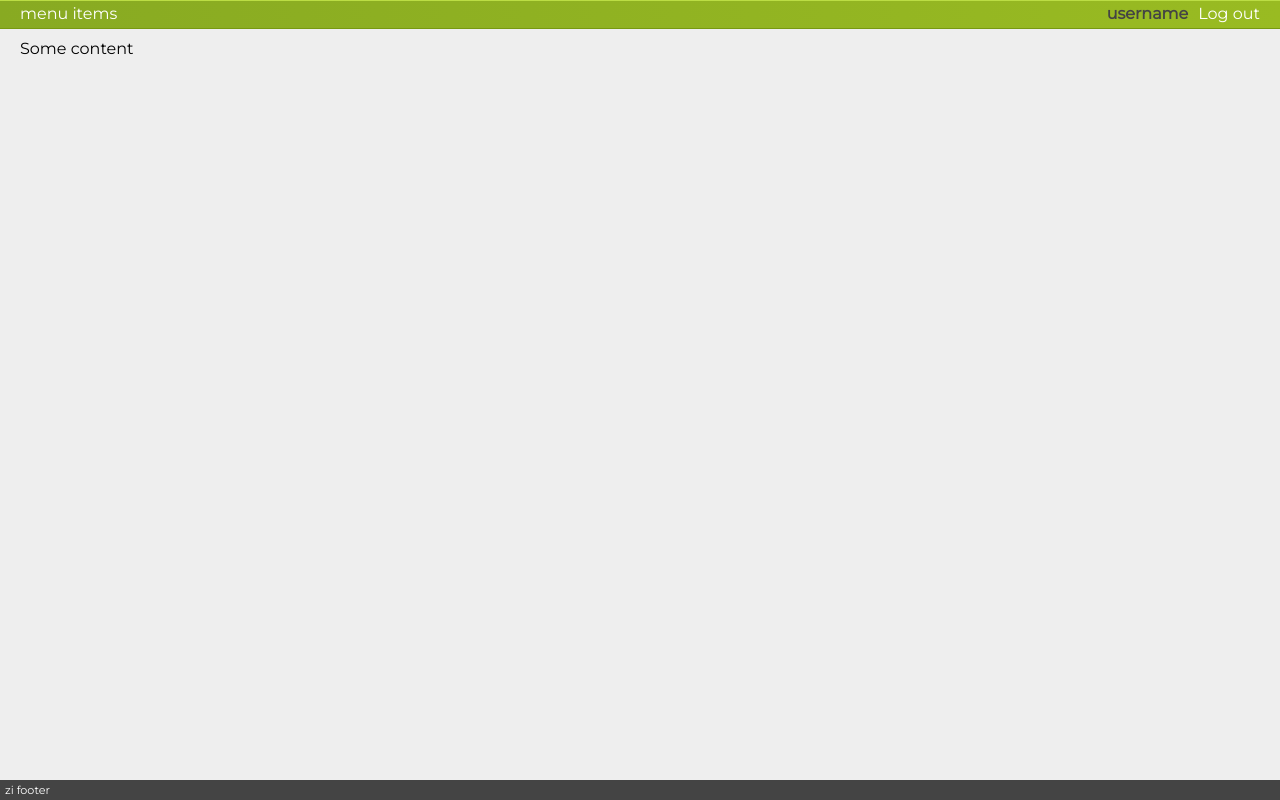
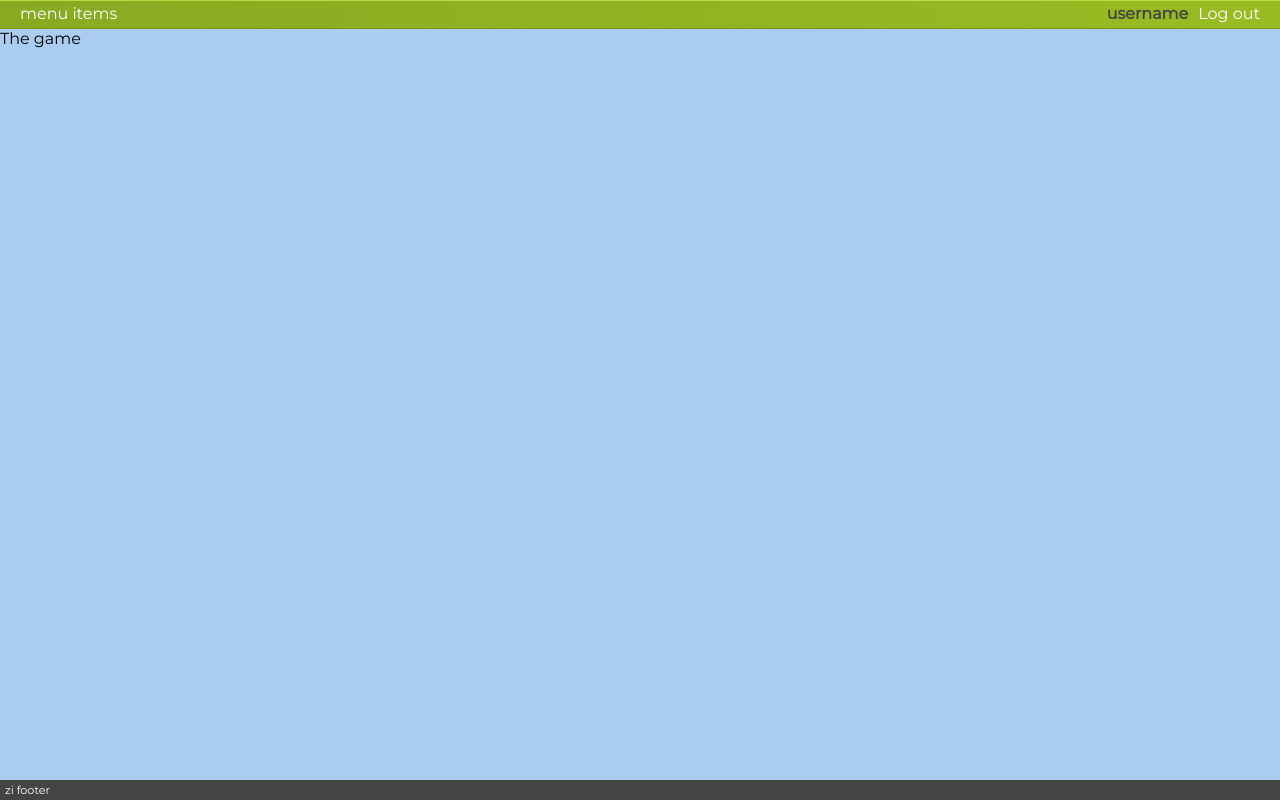
Before and after one commit to NuttyYokel/react-todos, a React app: page / in a window 1280 px wide. Both pictures are taken after a click on the link "Log in". Built offline with nearby package versions, Linux system fonts and the light colour scheme.

Commit message:
change content based on login status

```diff
--- /dev/null
+++ b/Game.js
@@ -0,0 +1,9 @@
+import React from 'react';
+
+class Game extends React.Component {
+  render() {
+    return <section className='game-container'>The game</section>;
+  }
+}
+
+export default Game;
--- a/index.js
+++ b/index.js
@@ -1,5 +1,6 @@
 import React from 'react';
 import ReactDOM from 'react-dom';
+import Game from './Game';
 
 class App extends React.Component {
   constructor() {
@@ -22,7 +23,13 @@ class App extends React.Component {
             </a>
           </section>
         </header>
-        <main>Some content</main>
+        <main>
+          {this.state.isLoggedIn ? (
+            <Game />
+          ) : (
+            <h2 className='login-page'>Please log in</h2>
+          )}
+        </main>
         <footer>zi footer</footer>
       </section>
     );
--- a/style.css
+++ b/style.css
@@ -17,7 +17,6 @@ main {
   background-color: #eee;
   max-height: 100%;
   overflow-y: auto;
-  padding: 10px 20px;
   box-sizing: border-box;
 }
 
@@ -60,3 +59,14 @@ footer {
   color: #444;
   font-weight: 700;
 }
+
+.game-container {
+  display: inline-block;
+  background-color: #ace;
+  width: 100%;
+  height: 100%;
+}
+
+.login-page {
+  margin-left: 20px;
+}
```
